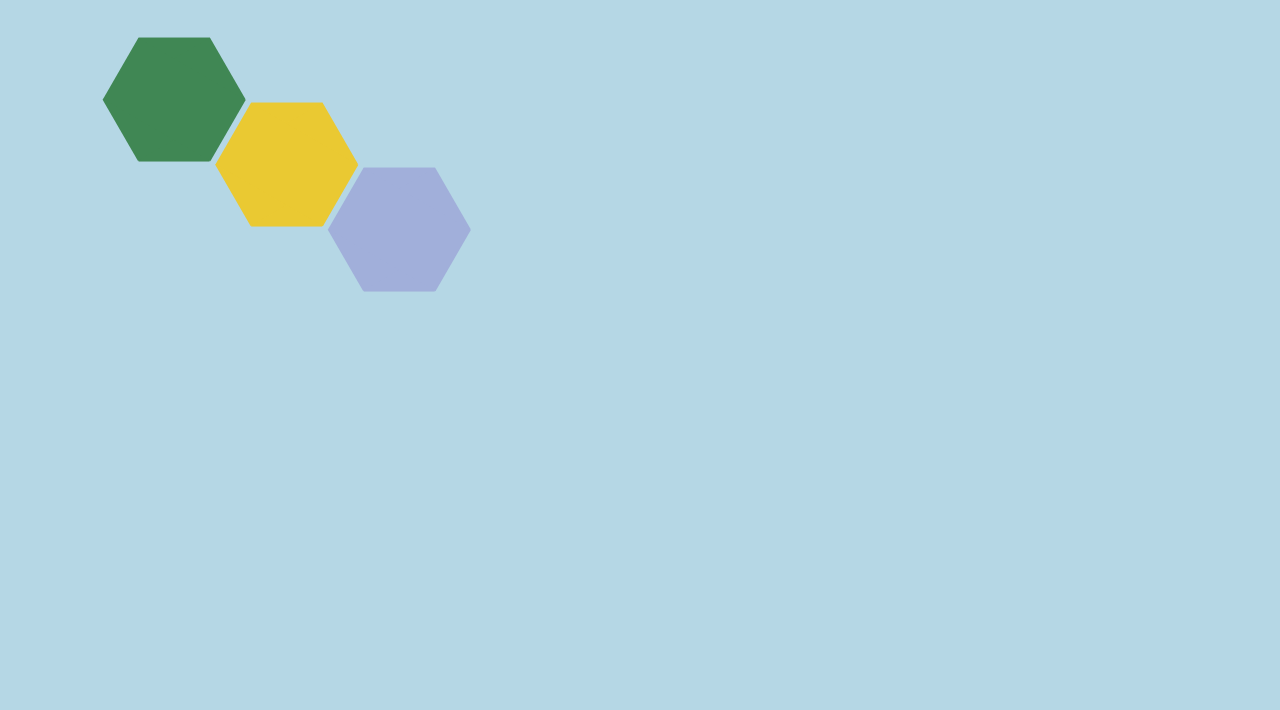
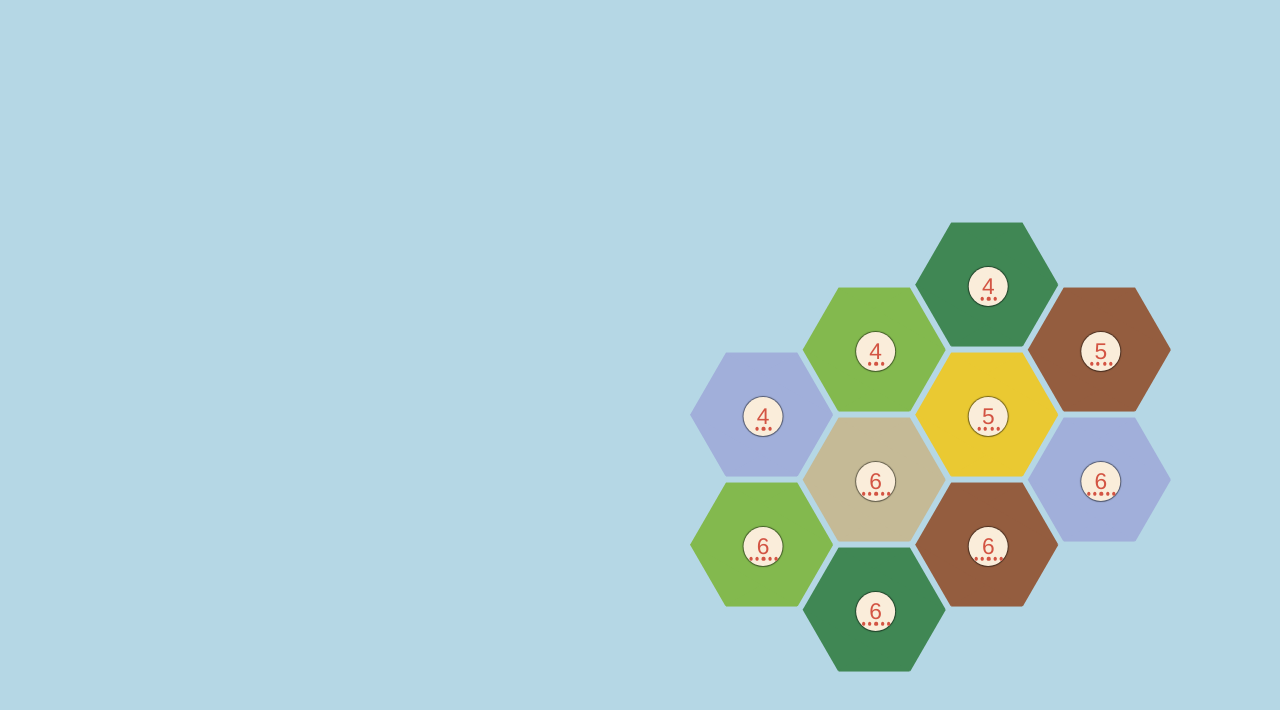
Before and after one commit to Josedn/woodsheep-ui, a Preact app: page / in a window 1280 px wide. Shown: the top 710 px of the page. Built offline with nearby package versions, Linux system fonts and the light colour scheme.

Commit message:
Draw basic tiles with numbers

```diff
--- a/src/main.tsx
+++ b/src/main.tsx
@@ -1,6 +1,5 @@
 import { render } from "preact";
 import { InGame } from "./ui/InGame.tsx";
-//import { App } from './app.tsx';
 import "./app.scss";
 import "./catan.scss";
 
--- a/src/app.tsx
+++ b/src/ui/Example.tsx
@@ -1,4 +1,4 @@
-export function App() {
+export function Example() {
     return (
         <div className="main-wrapper">
             <div id="board-viewport" className="sea-color unselectable">
--- a/src/ui/InGame.tsx
+++ b/src/ui/InGame.tsx
@@ -6,12 +6,21 @@ const MIN_SCALE = 100;
 const MAX_SCALE = 300;
 
 export const InGame = () => {
+    const transX = 700;
+    const transY = 250;
     return (
         <div className="main-wrapper">
             <div id="board-viewport" className="sea-color unselectable">
-                {drawTile(0, 0, INITIAL_HEX_SIZE, new Tile({ x: 1, y: 0, z: 0 }, 3, TileType.WOOD))}
-                {drawTile(0, 0, INITIAL_HEX_SIZE, new Tile({ x: 2, y: 0, z: 0 }, 3, TileType.WHEAT))}
-                {drawTile(0, 0, INITIAL_HEX_SIZE, new Tile({ x: 3, y: 0, z: 0 }, 3, TileType.ORE))}
+                {drawTile(transX, transY, INITIAL_HEX_SIZE, new Tile({ x: 1, y: 0, z: -1 }, 4, TileType.WOOD))}
+                {drawTile(transX, transY, INITIAL_HEX_SIZE, new Tile({ x: 1, y: 0, z: 1 }, 4, TileType.ORE))}
+                {drawTile(transX, transY, INITIAL_HEX_SIZE, new Tile({ x: 1, y: 0, z: 0 }, 4, TileType.SHEEP))}
+                {drawTile(transX, transY, INITIAL_HEX_SIZE, new Tile({ x: 2, y: 0, z: 0 }, 5, TileType.WHEAT))}
+                {drawTile(transX, transY, INITIAL_HEX_SIZE, new Tile({ x: 2, y: 0, z: -1 }, 5, TileType.BRICK))}
+                {drawTile(transX, transY, INITIAL_HEX_SIZE, new Tile({ x: 3, y: 0, z: 0 }, 6, TileType.ORE))}
+                {drawTile(transX, transY, INITIAL_HEX_SIZE, new Tile({ x: 1, y: -1, z: 1 }, 6, TileType.SHEEP))}
+                {drawTile(transX, transY, INITIAL_HEX_SIZE, new Tile({ x: 1, y: -1, z: 0 }, 6, TileType.DESERT))}
+                {drawTile(transX, transY, INITIAL_HEX_SIZE, new Tile({ x: 2, y: -1, z: 0 }, 6, TileType.BRICK))}
+                {drawTile(transX, transY, INITIAL_HEX_SIZE, new Tile({ x: 1, y: -2, z: 0 }, 6, TileType.WOOD))}
             </div>
         </div>
     );
@@ -44,10 +53,27 @@ const drawTile = (transX: number, transY: number, scale: number, tile: Tile) =>
 
     const id = `tile-x-${hexCoordinate.x}y-${hexCoordinate.y}z-${hexCoordinate.z}`;
     const style = `transform: translate(${tileX}px, ${tileY}px); width: ${width}px; height: ${width}px;`;
+    const number = tile.number;
+
+    let dots = [];
+    const numDots = 6 - Math.abs(number - 7);
+
+    for (let i = 0; i < numDots; i++) {
+        dots.push(<div key={i} className="circle number-dot red-number-dot" style="height: 3.25px; width: 3.25px; margin-right: 1.08333px;"></div>);
+    }
 
     return (
         <div className="hexagon-wrapper" id={`${id}-wrapper`} style={style}>
             <div className={"hexagon " + calculateTileClassName(tile.tileType)} id={id} />
+            <div className="circle number-circle number-circle-color" style="transform: translate(43.55px, -84.5px); width: 39px; height: 39px; font-size: 22.75px;">
+                <span className="unselectable red-number" style="line-height: 39px;">
+                    {number}
+                </span>
+                <br />
+                <div className="dots-container" style="transform: translate(0px, -29.25px);">
+                    {dots}
+                </div>
+            </div>
         </div>
     );
 };
```
Also changed, not shown: 1 other file (tests, documents, lock files or other folders).
